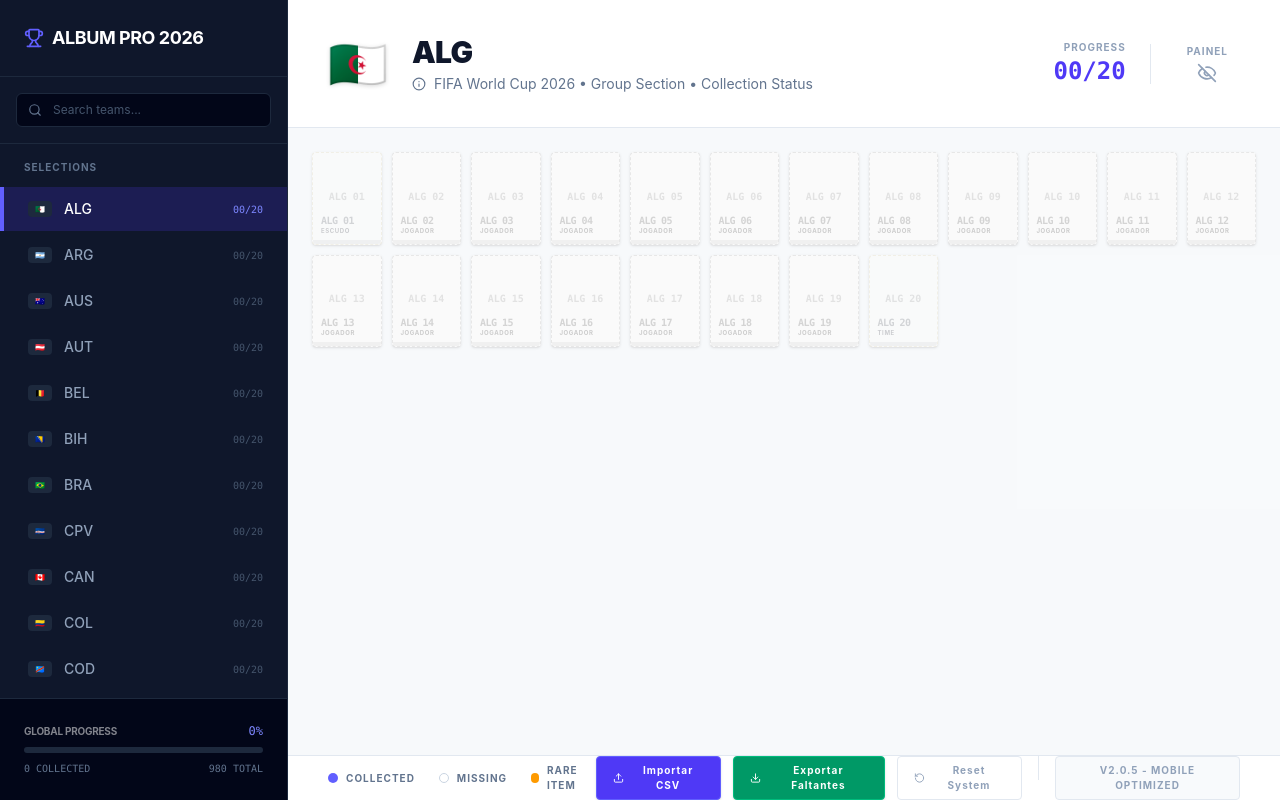
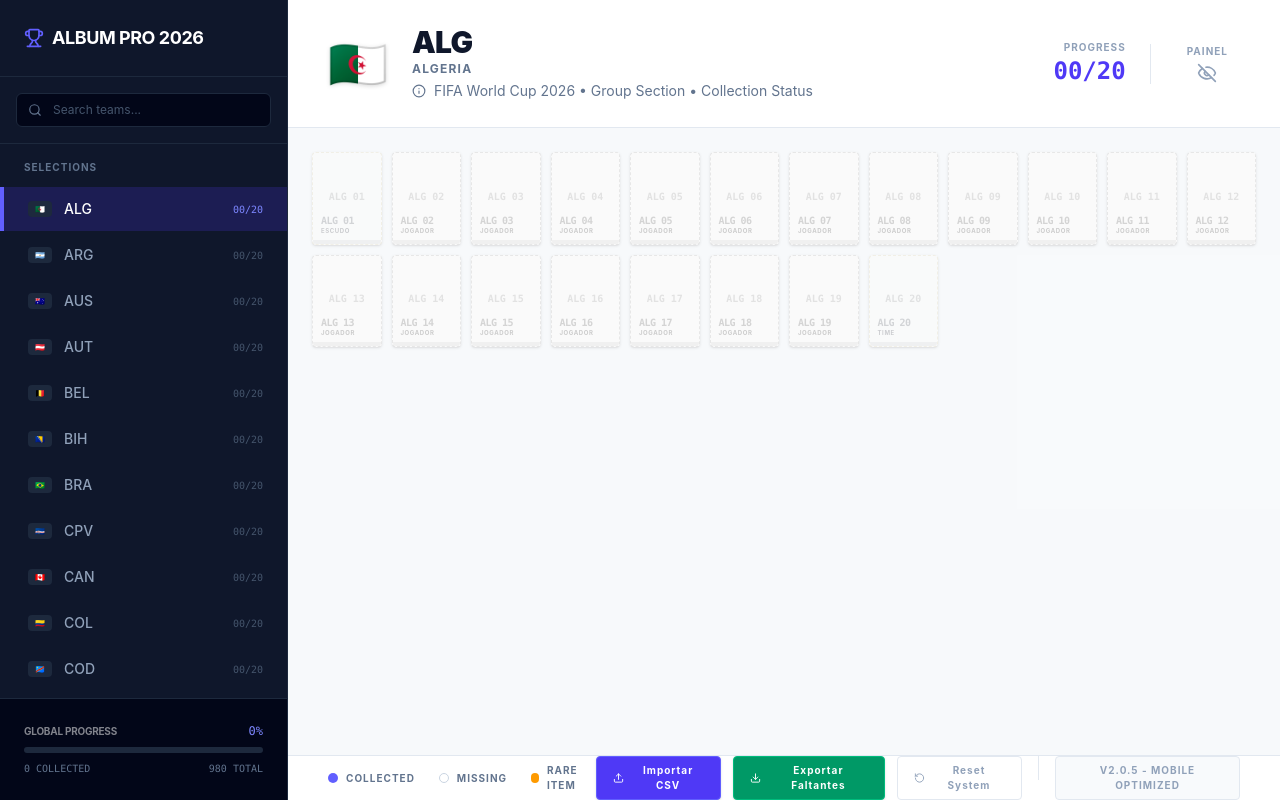
Before and after one commit to froesvieira-droid/-lbum-da-copa, a Next.js app: page / in a window 1280 px wide. Built offline with nearby package versions, Linux system fonts and the light colour scheme.

Commit message:
feat: Display full team name below short name
Enhances team display components to show the full team name in a smaller, secondary font. This provides more context and clarity for users, especially when dealing with multiple teams that might have similar short names.

```diff
--- a/app/page.tsx
+++ b/app/page.tsx
@@ -267,7 +267,10 @@ export default function AlbumPage() {
 
           <div className="flex items-center gap-2">
             <span className="text-2xl">{selectedTeam.flag}</span>
-            <span className="font-bold uppercase tracking-tight">{selectedTeam.shortName}</span>
+            <div className="flex flex-col">
+              <span className="font-bold uppercase tracking-tight leading-none">{selectedTeam.shortName}</span>
+              <span className="text-[8px] text-slate-500 font-semibold truncate max-w-[100px]">{selectedTeam.name}</span>
+            </div>
           </div>
 
           <div className="w-10 h-10 flex items-center justify-center bg-slate-100 rounded-full text-[10px] font-mono font-bold text-indigo-600">
@@ -290,9 +293,14 @@ export default function AlbumPage() {
           </div>
           <div className="min-w-0 flex-1">
             <div className="flex items-center gap-3">
-              <h2 className="text-3xl font-black text-slate-900 tracking-tight uppercase truncate">
-                {selectedTeam.shortName}
-              </h2>
+              <div className="flex flex-col">
+                <h2 className="text-3xl font-black text-slate-900 tracking-tight uppercase truncate leading-none">
+                  {selectedTeam.shortName}
+                </h2>
+                <span className="text-xs text-slate-500 font-bold uppercase tracking-widest mt-1">
+                  {selectedTeam.name}
+                </span>
+              </div>
             </div>
             <p className="text-slate-500 text-sm mt-1 flex items-center gap-2 truncate">
               <Info className="w-3.5 h-3.5" />
@@ -534,8 +542,9 @@ export default function AlbumPage() {
               <div className="p-4 border-b border-slate-100 flex items-center justify-between bg-slate-50/50">
                 <div className="flex items-center gap-2">
                   <span className="text-xl">{selectedSticker.team.flag}</span>
-                  <div>
+                  <div className="flex flex-col">
                     <h3 className="font-bold text-slate-900 leading-none">{selectedSticker.team.shortName}</h3>
+                    <span className="text-[9px] text-slate-400 font-bold uppercase tracking-tighter mt-0.5">{selectedSticker.team.name}</span>
                     <p className="text-[10px] text-slate-500 uppercase font-black tracking-widest mt-1">
                       FIGURINHA #{selectedSticker.num.toString().padStart(2, '0')}
                     </p>
```
